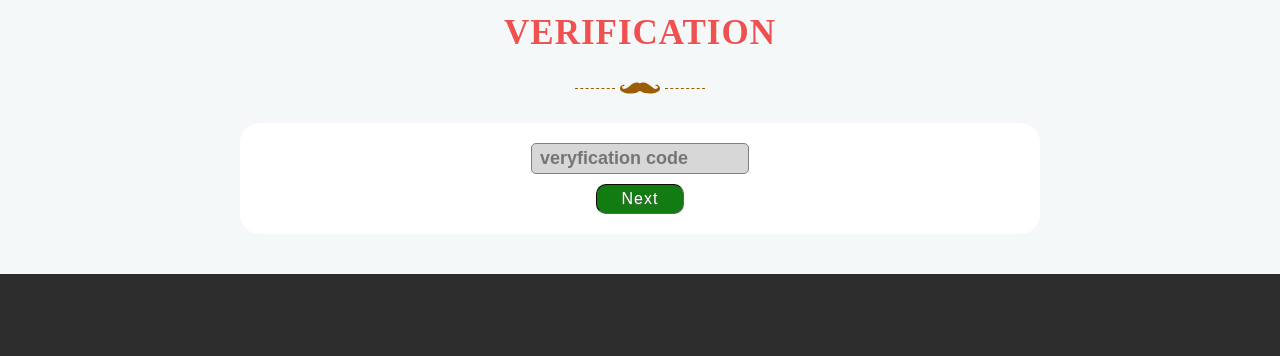
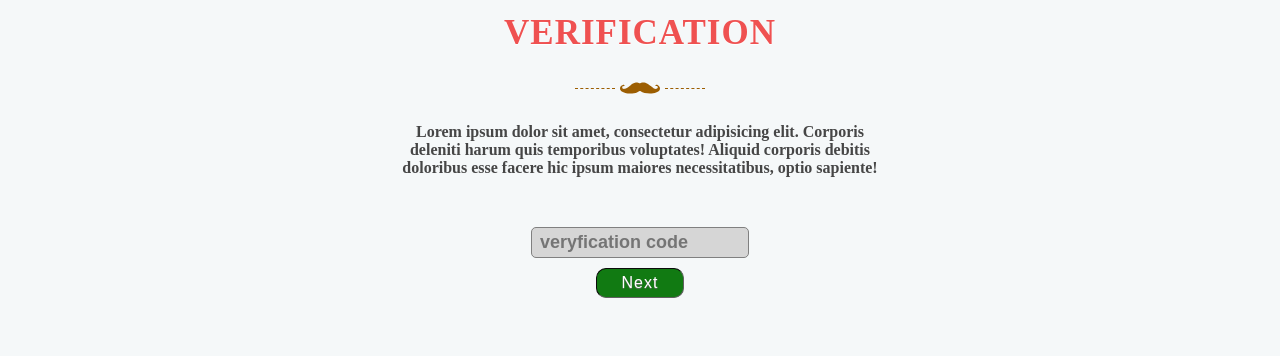
Before and after one commit to Korneliia08/myBet, a React (Create React App) app: page /mybet/registration/veryfication in a window 1280 px wide. Shown: the part 932-1288 px from the top of the page. Built offline with nearby package versions, Linux system fonts and the light colour scheme.

Commit message:
create component "summary"

```diff
--- a/src/defaultPanel/dynamicSubPages/Registration/stepsComponents/Veryfication/Veryfication.jsx
+++ b/src/defaultPanel/dynamicSubPages/Registration/stepsComponents/Veryfication/Veryfication.jsx
@@ -16,6 +16,11 @@ const Veryfication = () => {
             <Back/>
             <h4 className="mainTitle">Verification</h4>
             <Moustache/>
+            <p className="contentInRegistration">
+                Lorem ipsum dolor sit amet, consectetur adipisicing elit. Corporis deleniti harum quis temporibus
+                voluptates! Aliquid corporis debitis doloribus esse facere hic ipsum maiores necessitatibus, optio
+                sapiente!
+            </p>
             <form className={style.form}>
                 <input type="text" placeholder="veryfication code"/>
                 <input type="submit" value="Next" className="nextBtn" onClick={desplaySummary}/>
--- a/src/defaultPanel/dynamicSubPages/Registration/stepsComponents/Veryfication/Veryfication.module.css
+++ b/src/defaultPanel/dynamicSubPages/Registration/stepsComponents/Veryfication/Veryfication.module.css
@@ -3,10 +3,9 @@
   flex-direction: column;
   align-items: center;
   justify-content: center;
-  background-color: white;
   padding: 20px;
   box-sizing: border-box;
-  width: 80%;
+  width: 40%;
   border-radius: 20px;
   row-gap: 10px;
 }
--- a/src/defaultPanel/dynamicSubPages/Registration/stepsComponents/Veryfication/Veryfication.module.scss
+++ b/src/defaultPanel/dynamicSubPages/Registration/stepsComponents/Veryfication/Veryfication.module.scss
@@ -3,10 +3,9 @@
   flex-direction: column;
   align-items: center;
   justify-content: center;
-  background-color: white;
   padding: 20px;
   box-sizing: border-box;
-  width: 80%;
+  width: 40%;
   border-radius: 20px;
   row-gap: 10px;
 
```
Also changed, not shown: 1 other file (tests, documents, lock files or other folders).
